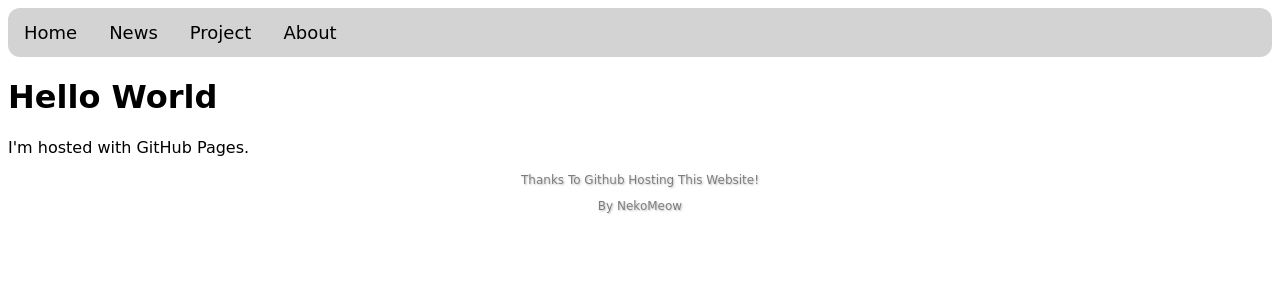
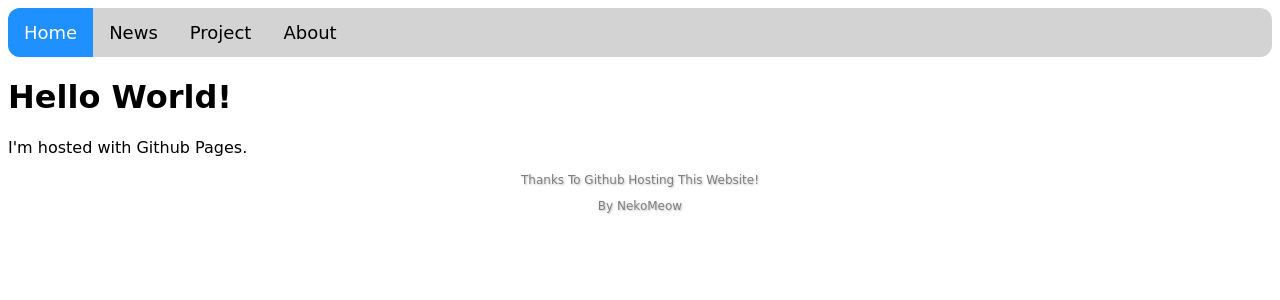
Before and after one commit to HowToDoThis/HowToDoThis.github.io, a PHP site: page / in a window 1280 px wide. Shown: the top 300 px of the page. Run offline with PHP 8.4, Linux system fonts and the light colour scheme.

Commit message:
Add Animation, Update Script

```diff
--- a/css/nav.css
+++ b/css/nav.css
@@ -41,25 +41,25 @@
     transition: 0.4s;
 }
 
-.topnav a:hover
+.topnav a.navBtn:hover
 {
     transition-duration: 0.4s;
     background-color: dodgerblue;
     color: white;
 }
 
-.topnav a:hover span
+.topnav a.navBtn:hover span
 {
     padding-right: 25px;
 }
 
-.topnav a:hover span::after
+.topnav a.navBtn:hover span::after
 {
     opacity: 1;
     right: 0;
 }
 
-.topnav a:active
+.topnav a.navBtn.active
 {
     background-color: dodgerblue;
     color: white;
@@ -72,7 +72,7 @@
 
 @media screen and (max-width: 600px)
 {
-    .topnav a:not(:first-child)
+    .topnav a.navBtn:not(:first-child)
     {
         display: none;
     }
@@ -95,7 +95,7 @@
         top: 0;
     }
 
-    .topnav.responsive a
+    .topnav.responsive a.navBtn
     {
         float: none;
         display: block;
--- a/css/style.css
+++ b/css/style.css
@@ -12,3 +12,72 @@ footer
     font-size: 12px;
     text-shadow: 1px 1px 2px gray ;
 }
+
+.page
+{
+    animation: fadeIn ease 0.5s;
+    -webkit-animation: fadeIn ease 0.5s;
+    -moz-animation: fadeIn ease 0.5s;
+    -o-animation: fadeIn ease 0.5s;
+    -ms-animation: fadeIn ease 0.5s;
+}
+
+@keyframes fadeIn
+{
+    0%
+    {
+        opacity:0;
+    }
+    100%
+    {
+        opacity:1;
+    }
+}
+
+@-moz-keyframes fadeIn
+{
+    0%
+    {
+        opacity:0;
+    }
+    100%
+    {
+        opacity:1;
+    }
+}
+
+@-webkit-keyframes fadeIn
+{
+    0%
+    {
+        opacity:0;
+    }
+    100%
+    {
+        opacity:1;
+    }
+}
+
+@-o-keyframes fadeIn
+{
+    0%
+    {
+        opacity:0;
+    }
+    100%
+    {
+        opacity:1;
+    }
+}
+
+@-ms-keyframes fadeIn
+{
+    0%
+    {
+        opacity:0;
+    }
+    100%
+    {
+        opacity:1;
+    }
+}
--- a/index.html
+++ b/index.html
@@ -18,22 +18,54 @@
     <link rel="stylesheet" href="css/nav.css" />
 
     <script src="script/dummy.js"></script>
+    <script src="script/updatePage.js"></script>
   </head>
 
   <body>
     <nav class="topnav" id="topNav">
-      <a href="/" class="active"><span>Home</span></a>
-      <a href="news.html"><span>News</span></a>
-      <a href="project.html"><span>Project</span></a>
-      <a href="about.html"><span>About</span></a>
+      <a href="#" onclick="return updatePage('Home')" class="navBtn active"><span>Home</span></a>
+      <a href="#" onclick="return updatePage('News')" class="navBtn" ><span>News</span></a>
+      <a href="#" onclick="return updatePage('Project')" class="navBtn"><span>Project</span></a>
+      <a href="#" onclick="return updatePage('About')" class="navBtn"><span>About</span></a>
 
       <a href="javascript:void(0);" class="icon" onclick="dummyFunc()">
         <i class="fa fa-bars"></i>
       </a>
     </nav>
 
-    <h1>Hello World</h1>
-    <p>I'm hosted with GitHub Pages.</p>
+    <div class="page" id="Home">
+      <h1>Hello World!</h1>
+
+      <p>I'm hosted with Github Pages.</p>
+    </div>
+
+    <div style="display:none" class="page" id="News">
+      Test
+    </div>
+
+    <div style="display:none" class="page" id="Project">
+
+    </div>
+
+    <div style="display:none" class="page" id="About">
+
+    </div>
+
+    <!-- Active Button -->
+    <script>
+      "use strict";
+
+      var btns = document.getElementById("topNav").getElementsByClassName("navBtn");
+      for (var i = 0; i < btns.length; i++)
+      {
+        btns[i].addEventListener("click", function()
+        {
+          var current = document.getElementsByClassName("active");
+          current[0].className = current[0].className.replace(" active", "");
+          this.className += " active";
+        });
+      }
+    </script>
 
   </body>
 
--- a/script/dummy.js
+++ b/script/dummy.js
@@ -1,3 +1,5 @@
+"use strict";
+
 function dummyFunc()
 {
     var x = document.getElementById("topNav");
--- /dev/null
+++ b/script/updatePage.js
@@ -0,0 +1,17 @@
+"use strict";
+
+function updatePage(show)
+{
+    var divs = document.getElementsByTagName('div');
+    for (let i = 0; i < divs.length; i++)
+    {
+        const e = divs[i];
+        e.style.display= 'none';
+    }
+
+    // remove class page
+    var e = document.getElementById(show);
+    e.classList.remove("page");
+    e.style.display= 'block';
+    e.classList.add("page");
+}
```
